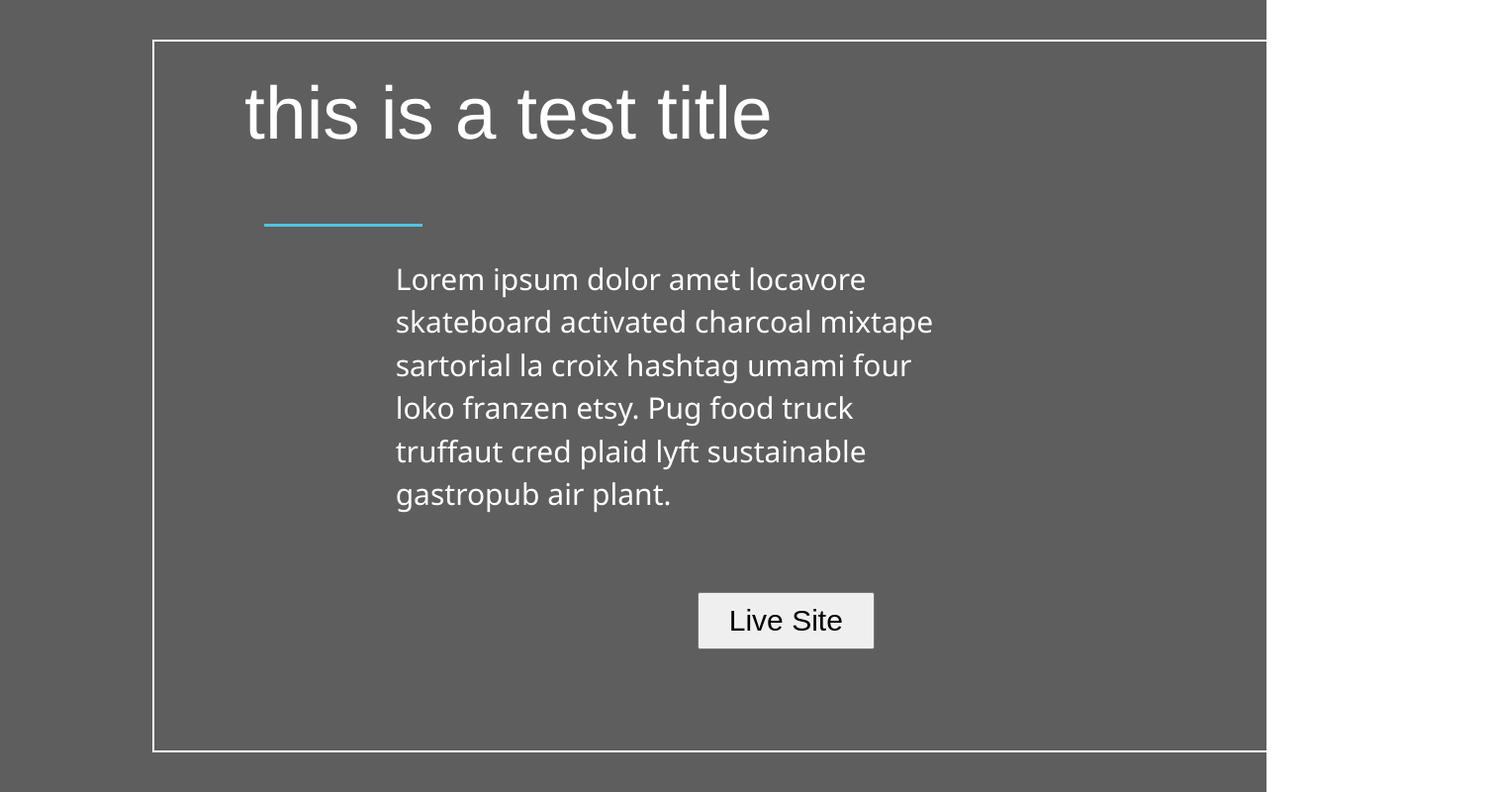
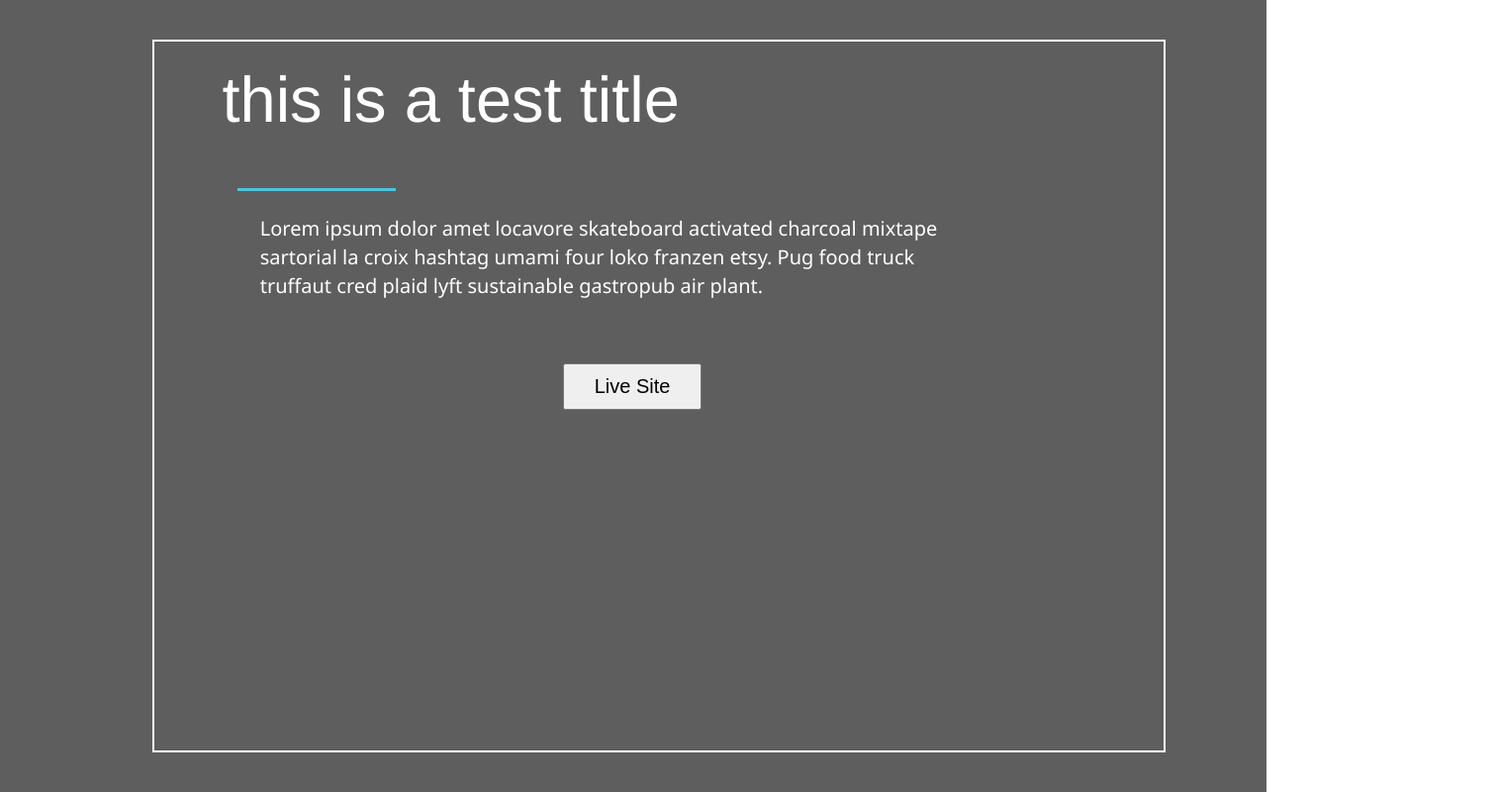
Before and after one commit to ColeWalker/portfolio, a Gatsby site: page /page-2 in a window 1280 px wide. Shown: the whole page at 99% size, 1514 px wide, since content can reach past the window. Built offline with nearby package versions, Linux system fonts and the light colour scheme; Gatsby itself is replaced by a stand-in of ours.

Commit message:
even better scaling on project/about me pages

```diff
--- a/src/components/scss/aboutMe.scss
+++ b/src/components/scss/aboutMe.scss
@@ -11,7 +11,7 @@
     border-style: solid;
     border-color: white;
     height: 90vh;
-    width: 170vh;
+    width: 80%;
     position: absolute;
     left: 12%;
     top: 5%;
@@ -57,8 +57,8 @@
 .buttonWrapper{
     font-size:30px;
     margin: 0 auto;
-    width: 300px;
-    height: 100px;
+    width: 80%;
+    height: 10vh;
     p{
         text-align: center;
         vertical-align: middle;
@@ -73,3 +73,21 @@
     margin-top: 2%;
     width: 900px;
 }
+
+@media screen and (max-width: 1500px), (max-height: 720px){
+    .aboutMeText{
+        font-size: 20px;
+    }
+    .leftColoredBar, .rightColoredBar{
+        width: 15vh;
+    }
+    .buttonWrapper{
+        font-size: 20px;
+    }
+}
+
+@media screen and (max-width: 1800px), (max-height:900px){
+    .aboutMeText{
+        font-size: 25px;
+    }
+}
--- a/src/components/scss/projectPage.scss
+++ b/src/components/scss/projectPage.scss
@@ -8,7 +8,7 @@
     border-style: solid;
     border-color: white;
     height: 90vh;
-    width: 170vh;
+    width: 80%;
     position: absolute;
     left: 12%;
     top: 5%;
@@ -79,10 +79,27 @@
         width: 20%;
         height: 80%;
     }
+
 }
 
 @media screen and (max-width: 1450px){
     .sideImage{
         display: none;
     }
+    .contentText{
+        max-width: 90%;
+        margin-left: 10%;
+    }
 }
+
+@media screen and (max-height: 800px){
+    .projectTitle{
+        font-size: 65px;
+    }
+    .contentText{
+        font-size: 20px;
+    }
+    .linkToSite{
+        font-size: 20px;
+    }
+}
```
